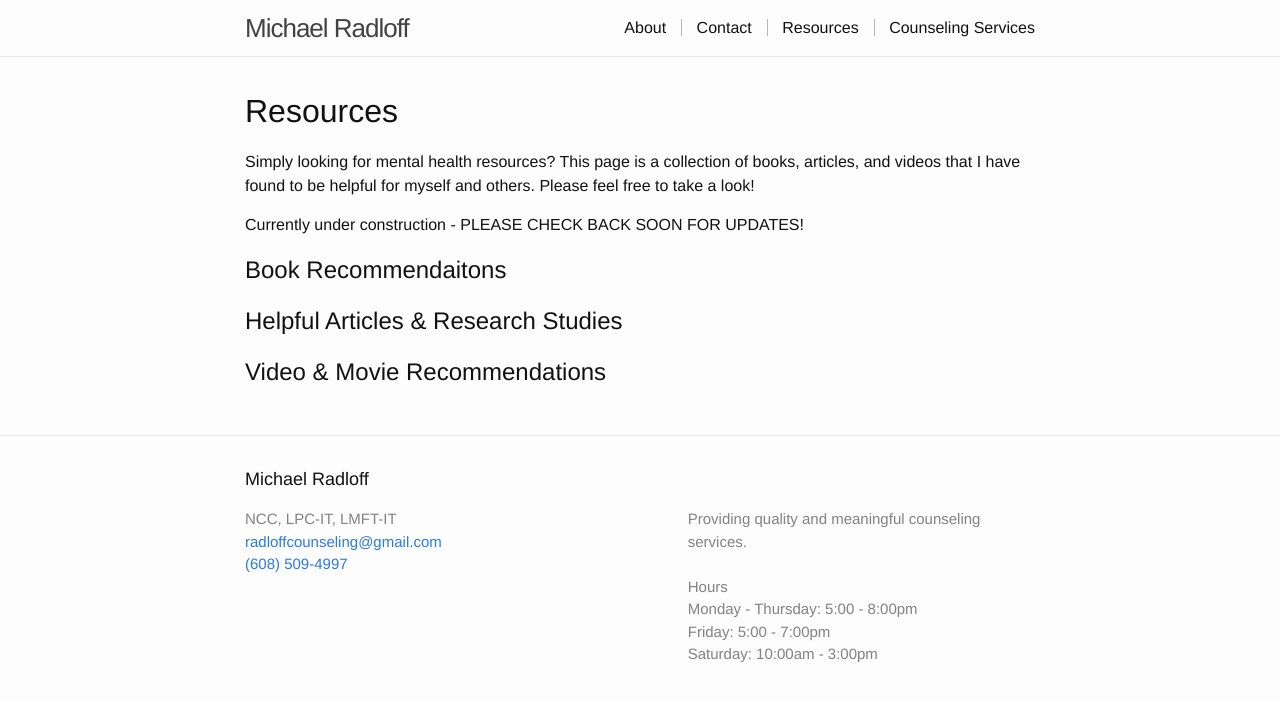
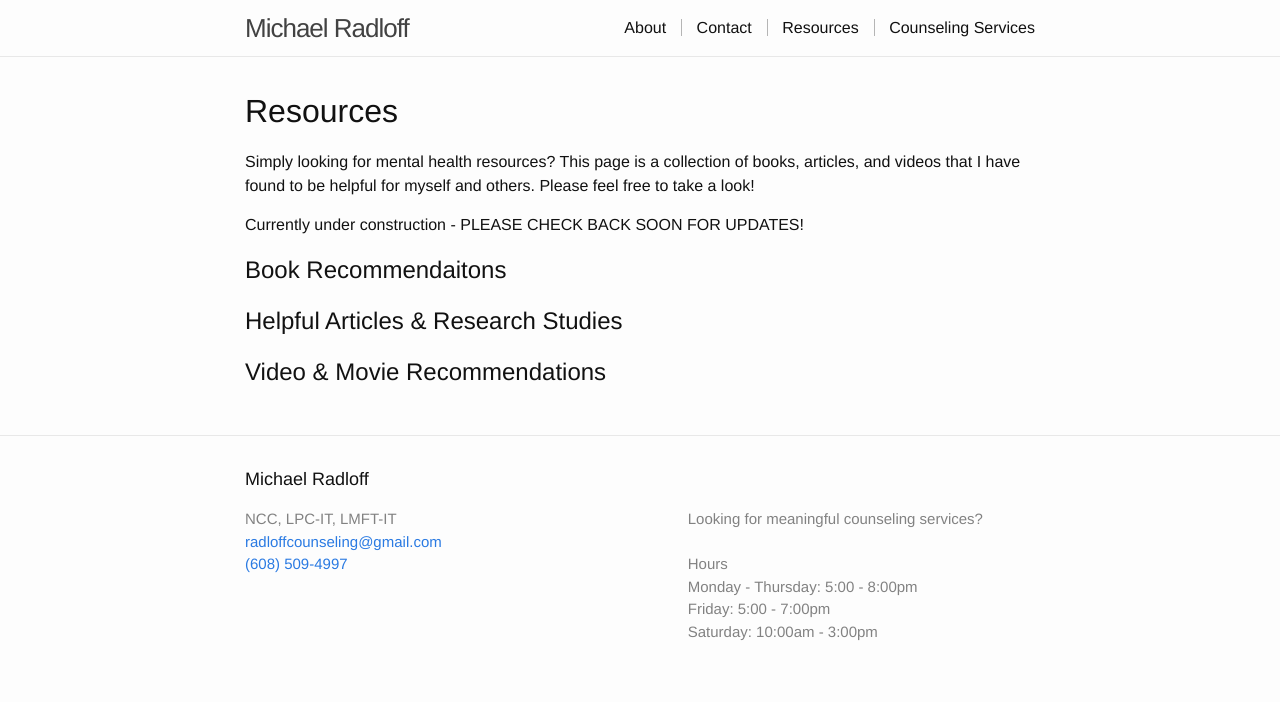
Before and after one commit to mradloff/mradloff, a Jekyll site: the page built from pages/resources.md, in a window 1280 px wide. Shown: the top 702 px of the page. Built offline with Jekyll 4.4.1, drawn with Linux system fonts in a browser that asks for light colours.

Commit message:
Update _config.yml

```diff
--- a/_config.yml
+++ b/_config.yml
@@ -19,7 +19,7 @@ personal_title: NCC, LPC-IT, LMFT-IT
 email: radloffcounseling@gmail.com
 phone: (608) 509-4997
 description: |
- Providing quality and meaningful counseling services.<br><br>
+ Looking for meaningful counseling services?<br><br>
  Hours <br>
  Monday - Thursday:  5:00 - 8:00pm<br>
  Friday:  5:00 - 7:00pm<br>
```
